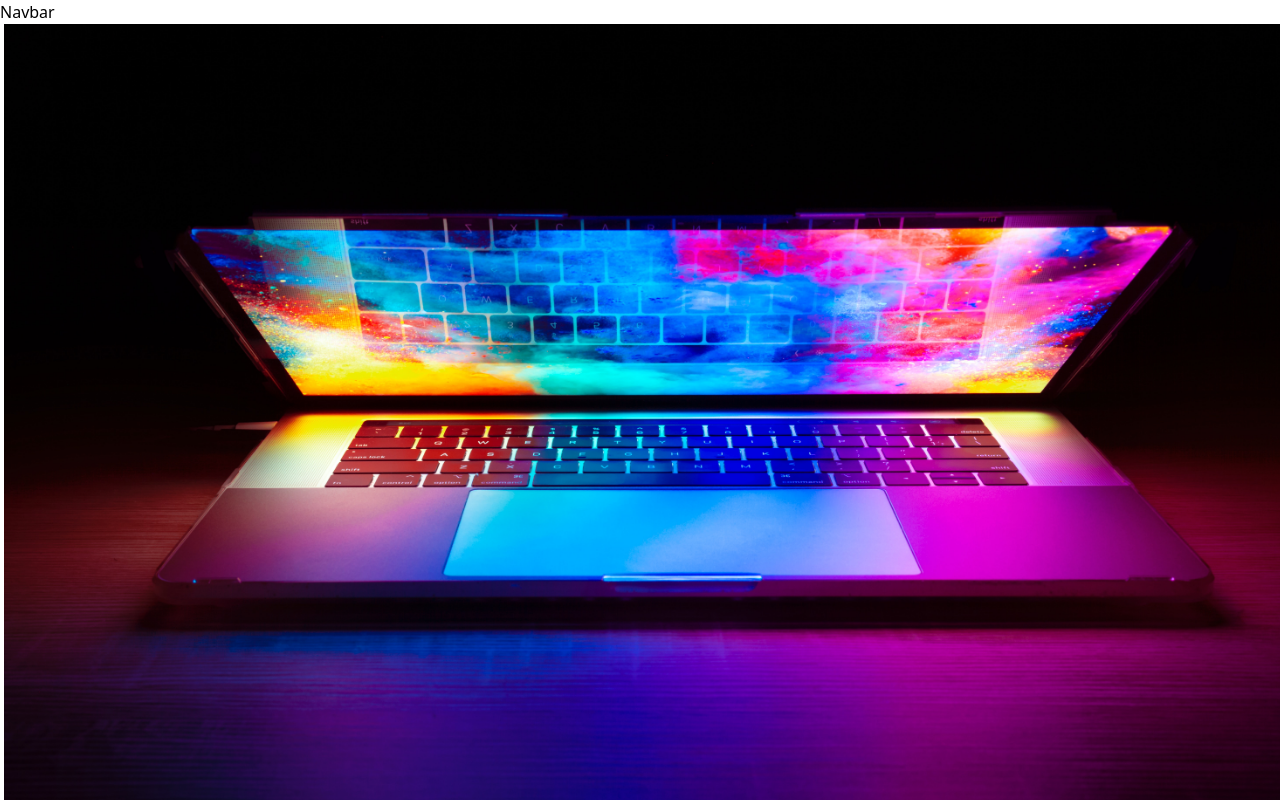
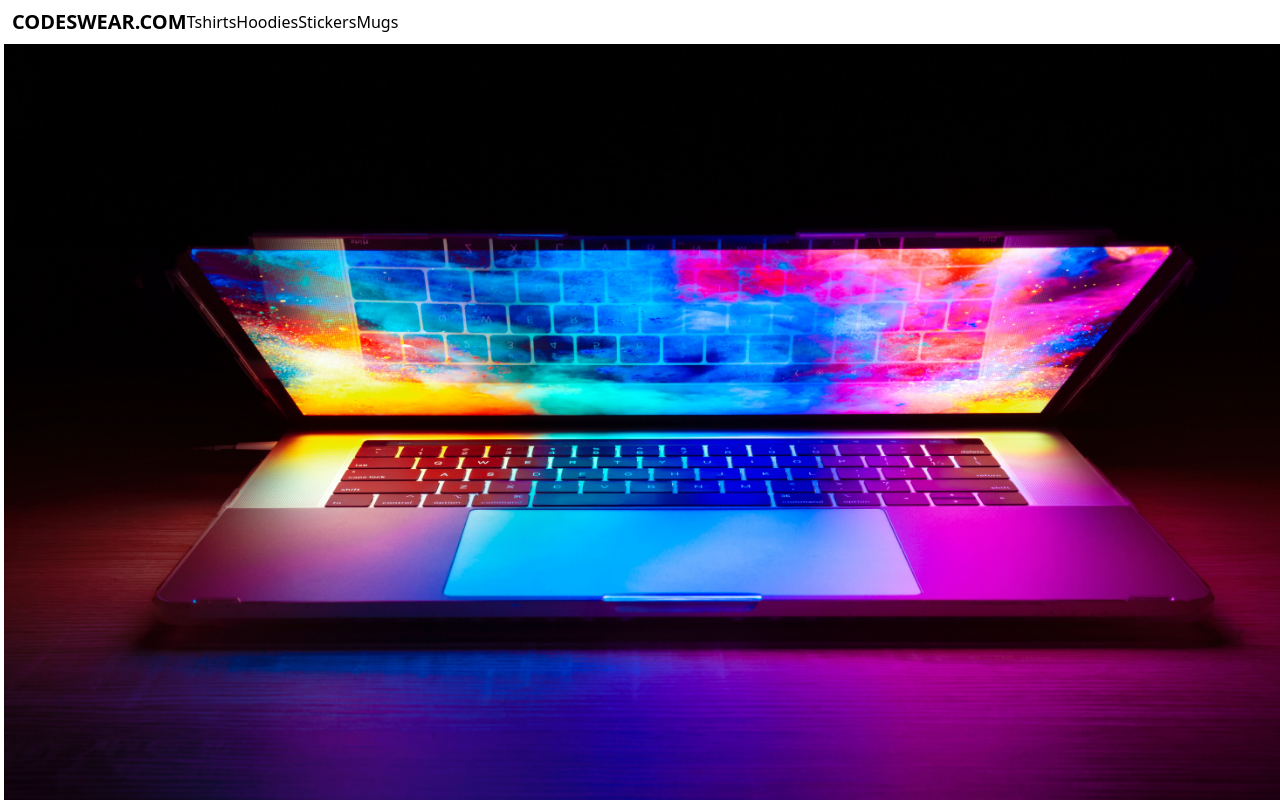
Before and after one commit to SajidCurious/codeswear, a Next.js app: page / in a window 1280 px wide. Shown: the top 800 px of the page. Built offline with nearby package versions, Linux system fonts and the light colour scheme.

Commit message:
making Navbar

```diff
--- a/src/components/Navbar.js
+++ b/src/components/Navbar.js
@@ -1,7 +1,21 @@
 import React from "react";
 
 const Navbar = () => {
-  return <div>Navbar</div>;
+  return (
+    <div className="py-2 flex flex-col md:flex-row items-center">
+      <div className="logo">
+        <span className="ml-3 text-xl font-semibold">CODESWEAR.COM</span>
+      </div>
+      <div className="nav">
+        <ul className="flex">
+          <li>Tshirts</li>
+          <li>Hoodies</li>
+          <li>Stickers</li>
+          <li>Mugs</li>
+        </ul>
+      </div>
+    </div>
+  );
 };
 
 export default Navbar;
```
